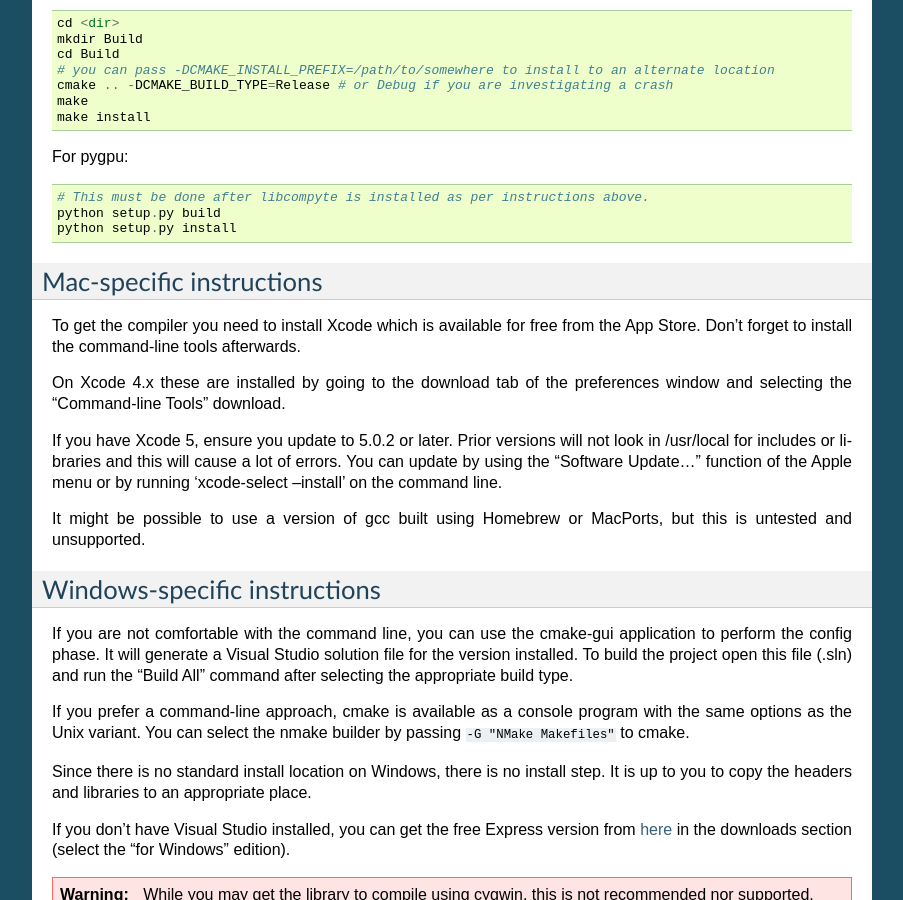
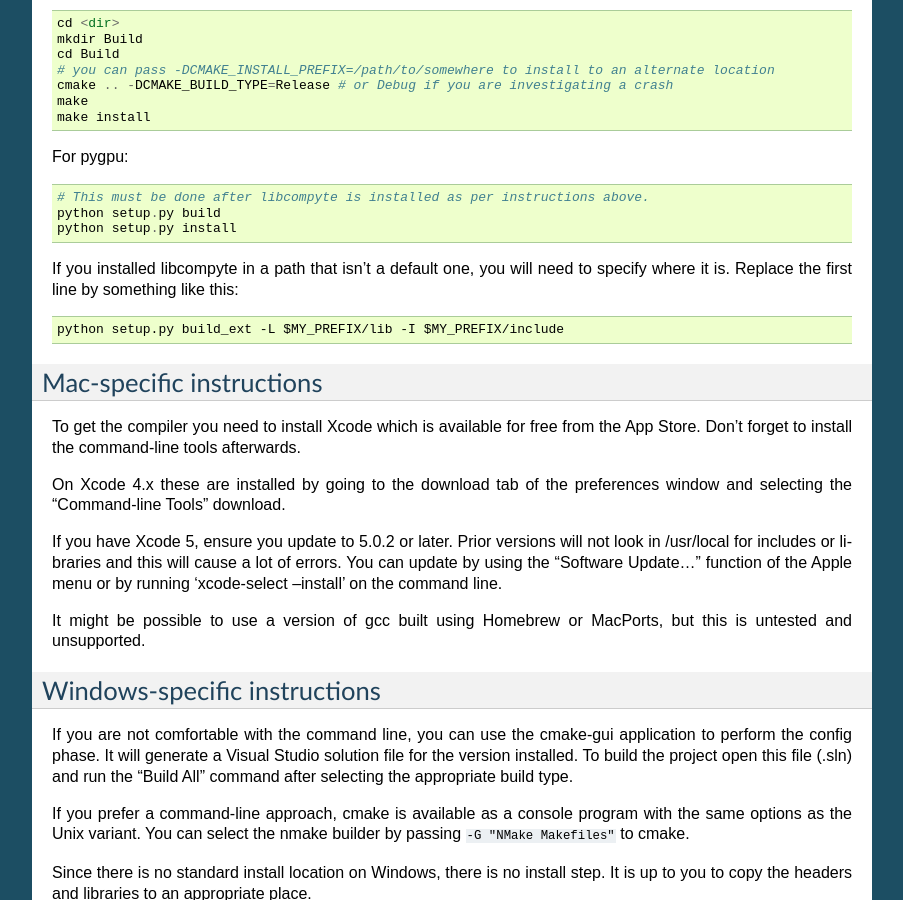
Before and after one commit to Theano/libgpuarray, a Sphinx documentation site: the page built from doc/installation.rst, in a window 1280 px wide and 900 px high, scrolled down 950 px. Shown: the whole window, without its empty margins (198-1101 px from the left). Built offline with Sphinx 7.4.7, drawn with Linux system fonts in a browser that asks for light colours.

Commit message:
Tell how to compile pygpu when libcompyte isn't in a default place.

```diff
--- a/doc/installation.rst
+++ b/doc/installation.rst
@@ -65,6 +65,13 @@ For pygpu:
   # This must be done after libcompyte is installed as per instructions above.
   python setup.py build
   python setup.py install
+
+If you installed libcompyte in a path that isn't a default one, you
+will need to specify where it is. Replace the first line by something
+like this:
+::
+
+  python setup.py build_ext -L $MY_PREFIX/lib -I $MY_PREFIX/include
 
 Mac-specific instructions
 -------------------------
```
